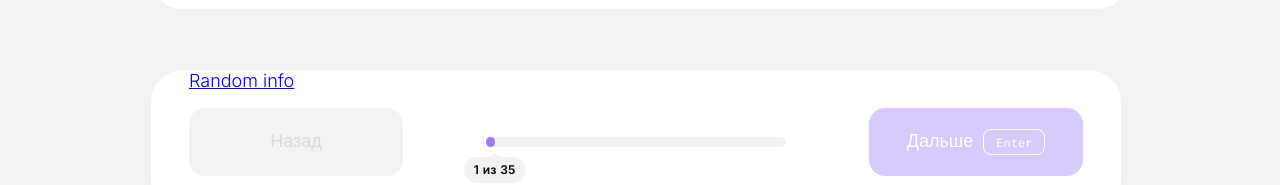
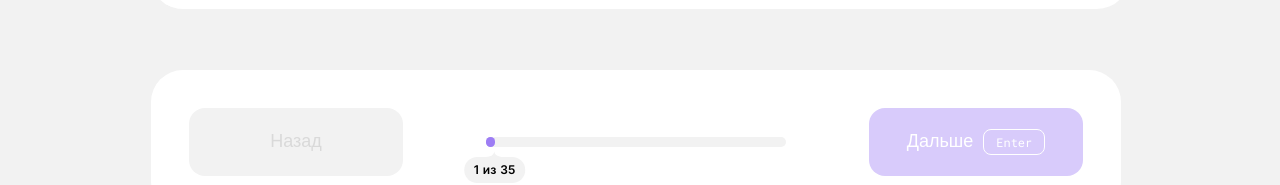
Before and after one commit to mrvotum/gradeup, an Angular app: page /questions in a window 1280 px wide. Shown: the part 562-747 px from the top of the page. Built offline with nearby package versions, Linux system fonts and the light colour scheme.

Commit message:
Убрал сервисную кнопку

```diff
--- a/src/app/card-panel/card-panel.component.html
+++ b/src/app/card-panel/card-panel.component.html
@@ -17,7 +17,7 @@
 	<button class="btn btn--results btn--hidden" [class.btn--hidden]="!showResultBtn" routerLink="/results" (click)="showResults()" [disabled]="service.disabled.next">Узнать результаты</button>
 
 
-	<a style="position: absolute; top: 0;" routerLink="/results" (click)="randomInfo()">Random info</a>
+	<!-- <a style="position: absolute; top: 0;" routerLink="/results" (click)="randomInfo()">Random info</a> -->
 </div>
 
 <!-- Нужен для события, когда сверху прилетает false -->
```
